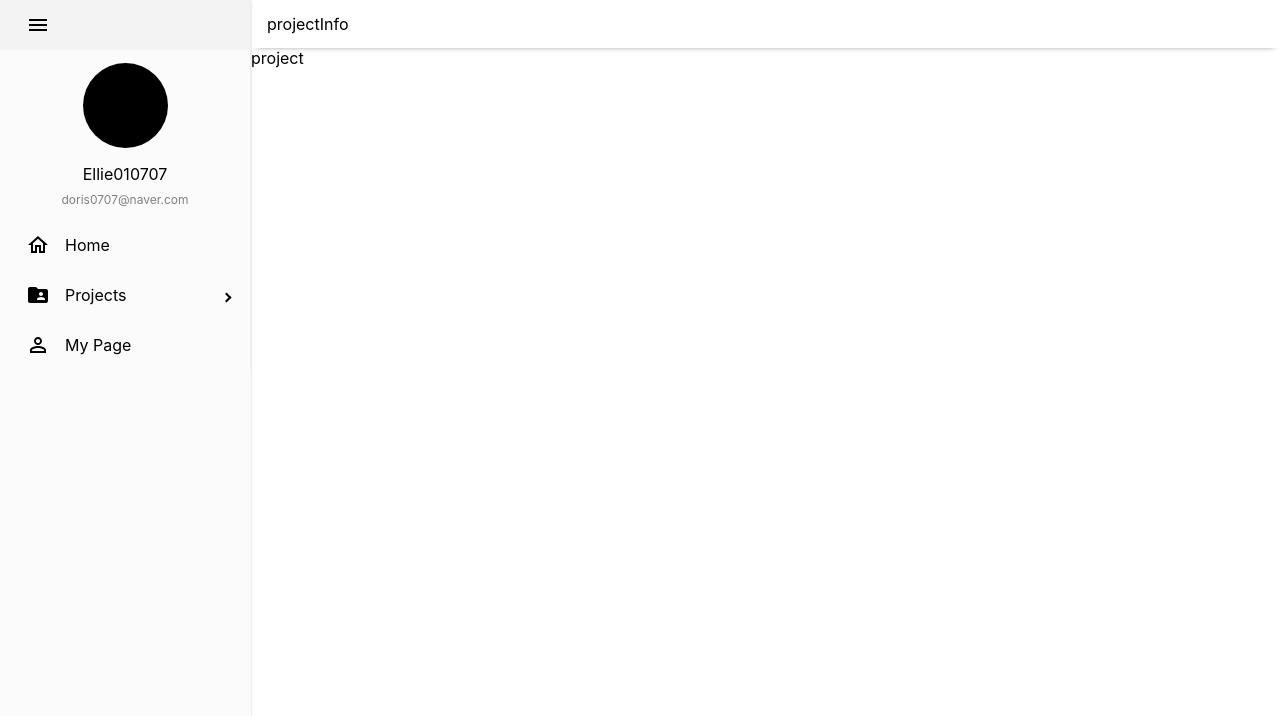
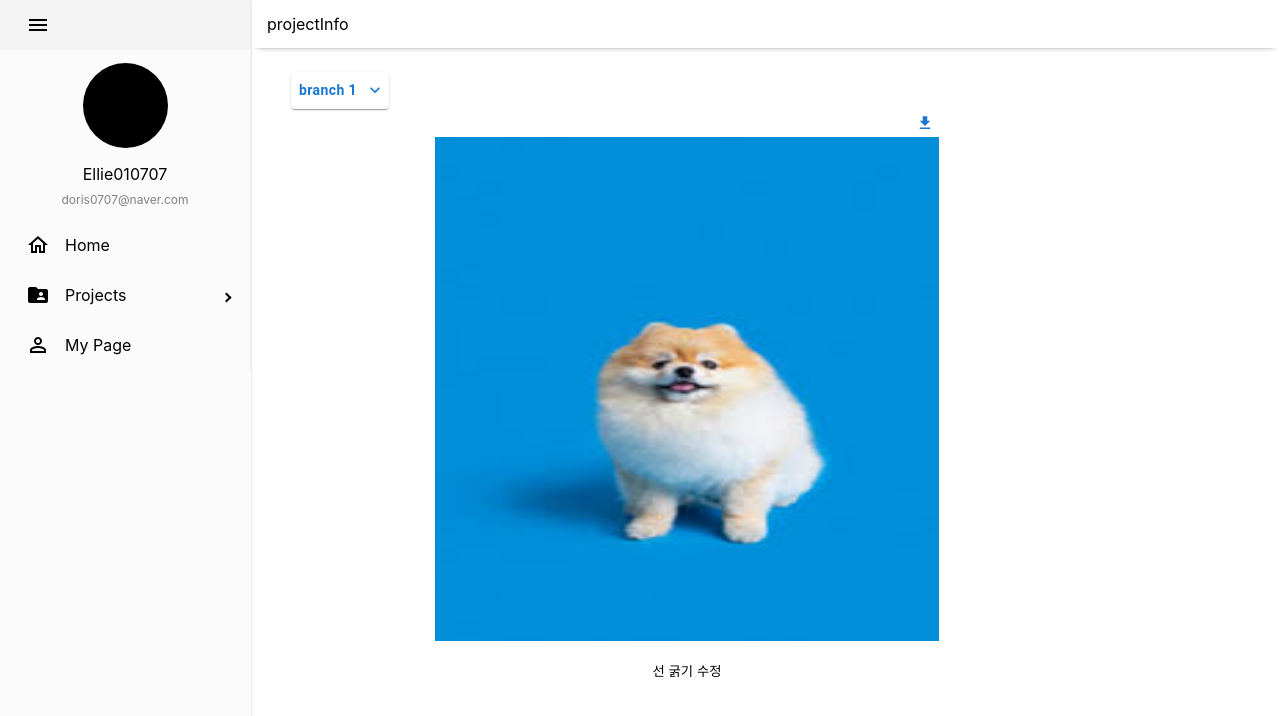
Before and after one commit to Tuk-AOK/frontend-dev, a React (Create React App) app: page / in a window 1280 px wide. Shown: the top 716 px of the page. Built offline with nearby package versions, Linux system fonts and the light colour scheme.

Commit message:
feat: add branch button

```diff
--- a/src/App.tsx
+++ b/src/App.tsx
@@ -1,6 +1,7 @@
 import React from "react";
 import MainPage from "./pages/mainPage";
 import ProjectPage from "./pages/projectPage";
+
 
 function App() {
   return (
--- /dev/null
+++ b/src/components/common/branchButton/BranchButton.tsx
@@ -0,0 +1,114 @@
+import * as React from "react";
+import Button from "@mui/material/Button";
+import ButtonGroup from "@mui/material/ButtonGroup";
+import KeyboardArrowDownIcon from "@mui/icons-material/KeyboardArrowDown";
+import AddCircleOutlineIcon from "@mui/icons-material/AddCircleOutline";
+import ClickAwayListener from "@mui/material/ClickAwayListener";
+import Grow from "@mui/material/Grow";
+import Paper from "@mui/material/Paper";
+import Popper from "@mui/material/Popper";
+import MenuItem from "@mui/material/MenuItem";
+import MenuList from "@mui/material/MenuList";
+import { Box } from "@mui/material";
+
+const options = ["main",
+"branch 1",
+"branch 2",
+"+ create new branch"];
+
+export default function SplitButton() {
+  const [open, setOpen] = React.useState(false);
+  const anchorRef = React.useRef<HTMLDivElement>(null);
+  const [selectedIndex, setSelectedIndex] = React.useState(1);
+
+  const handleMenuItemClick = (
+    event: React.MouseEvent<HTMLLIElement, MouseEvent>,
+    index: number
+  ) => {
+    setSelectedIndex(index);
+    setOpen(false);
+  };
+
+  const handleToggle = () => {
+    setOpen((prevOpen) => !prevOpen);
+  };
+
+  const handleClose = (event: Event) => {
+    if (
+      anchorRef.current &&
+      anchorRef.current.contains(event.target as HTMLElement)
+    ) {
+      return;
+    }
+
+    setOpen(false);
+  };
+
+  return (
+    <React.Fragment>
+      <ButtonGroup variant="text" ref={anchorRef}>
+        <Button
+          //size="small"
+          aria-controls={open ? "split-button-menu" : undefined}
+          aria-expanded={open ? "true" : undefined}
+          aria-label="select merge strategy"
+          aria-haspopup="menu"
+          onClick={handleToggle}
+          sx={{ textTransform: "None", fontWeight: "bold", boxShadow: 1 }}
+          endIcon={<KeyboardArrowDownIcon />}
+        >
+          {options[selectedIndex]}
+        </Button>
+      </ButtonGroup>
+      <Popper
+        sx={{
+          zIndex: 1,
+        }}
+        open={open}
+        anchorEl={anchorRef.current}
+        role={undefined}
+        transition
+        disablePortal
+      >
+        {({ TransitionProps, placement }) => (
+          <Grow
+            {...TransitionProps}
+            style={{
+              transformOrigin:
+                placement === "bottom" ? "center top" : "center bottom",
+            }}
+          >
+            <Paper>
+              <ClickAwayListener onClickAway={handleClose}>
+                <MenuList id="split-button-menu" autoFocusItem>
+                  {options.map((option, index) => (
+                    <MenuItem
+                      key={option}
+                      selected={index === selectedIndex}
+                      onClick={(event) => handleMenuItemClick(event, index)}
+                    >
+                      {option}
+                    </MenuItem>
+                  ))}
+                </MenuList>
+              </ClickAwayListener>
+            </Paper>
+          </Grow>
+        )}
+      </Popper>
+
+      {/* <Box
+        sx={{
+          fontSize: "13px",
+          px: 2,
+          display: "flex",
+          alignItems: "center",
+          color: "#ACAACD",
+          fontWeight: "bold",
+        }}
+      >
+        3 branches
+      </Box> */}
+    </React.Fragment>
+  );
+}
--- /dev/null
+++ b/src/components/common/branchButton/index.ts
@@ -0,0 +1 @@
+export {default} from "./BranchButton";
--- /dev/null
+++ b/src/components/common/downloadButton/downloadButton.tsx
@@ -0,0 +1,13 @@
+import { Box, IconButton } from "@mui/material";
+import React from "react";
+import FileDownloadIcon from "@mui/icons-material/FileDownload";
+
+export default function DownloadButton() {
+  return (
+    <Box>
+      <IconButton aria-label="download" color="primary" size="small">
+        <FileDownloadIcon fontSize="inherit" />
+      </IconButton>
+    </Box>
+  );
+}
--- /dev/null
+++ b/src/components/common/downloadButton/index.ts
@@ -0,0 +1 @@
+export {default} from "./downloadButton";
--- a/src/components/common/globalButton/globalButton.tsx
+++ b/src/components/common/globalButton/globalButton.tsx
@@ -5,7 +5,7 @@ export default function GlobalButton(props: { children: React.ReactNode }) {
   const { children } = props;
 
   return (
-    <Button  color="primary">
+    <Button  color="primary" sx={{textTransform:"None"}}>
       <Box sx={{ fontWeight: "bold", fontSize: "10px" }}> {children} </Box>
     </Button>
   );
--- a/src/components/content/project/project.tsx
+++ b/src/components/content/project/project.tsx
@@ -1,10 +1,26 @@
 import React from "react";
 import { Box } from "@mui/material";
+import BranchButton from "../../common/branchButton/BranchButton";
+import DownloadButton from "../../common/downloadButton/downloadButton";
 
-export default function Project(){
-    return (
-        <Box>
-            project
+export default function Project() {
+  return (
+    <Box display="flex">
+      <Box sx={{ px: 5, py: 3, alignItems: "center" }}>
+        <BranchButton />
+        <Box sx={{ textAlign: "right", px: 18,}}>
+          <DownloadButton />
         </Box>
-    )
+        <Box sx={{ px: 18, textAlign: "center"}}>
+          <img width="504px" height="504px" src="test.jpeg" alt="test" />
+          <Box sx = {{fontSize: "10pt", py:2}}>
+          선 굵기 수정
+          </Box>
+
+        </Box>
+      </Box>
+
+
+    </Box>
+  );
 }
--- a/src/components/layout/sidebar/sidebar.tsx
+++ b/src/components/layout/sidebar/sidebar.tsx
@@ -69,9 +69,9 @@ export default function Example() {
           )}
           <MenuItem icon={<HomeOutlinedIcon />}>Home</MenuItem>
           <SubMenu icon={<FolderSharedIcon />} label="Projects">
-            <MenuItem icon={<ArticleIcon />}> Project 1</MenuItem>
-            <MenuItem icon={<ArticleIcon />}> Project-Project-Project</MenuItem>
-            <MenuItem icon={<AddCircleOutlineIcon />}>Add Project</MenuItem>
+            <MenuItem icon={<ArticleIcon />}> project 1</MenuItem>
+            <MenuItem icon={<ArticleIcon />}> PPPPPPPPPPPPPPPPPPPPPP</MenuItem>
+            <MenuItem icon={<AddCircleOutlineIcon />}>create new project</MenuItem>
           </SubMenu>
           <MenuItem icon={<PersonOutlineIcon />}>My Page</MenuItem>
         </Menu>
```
Also changed, not shown: src/pages/projectPage.tsx (line endings or trailing spaces).
